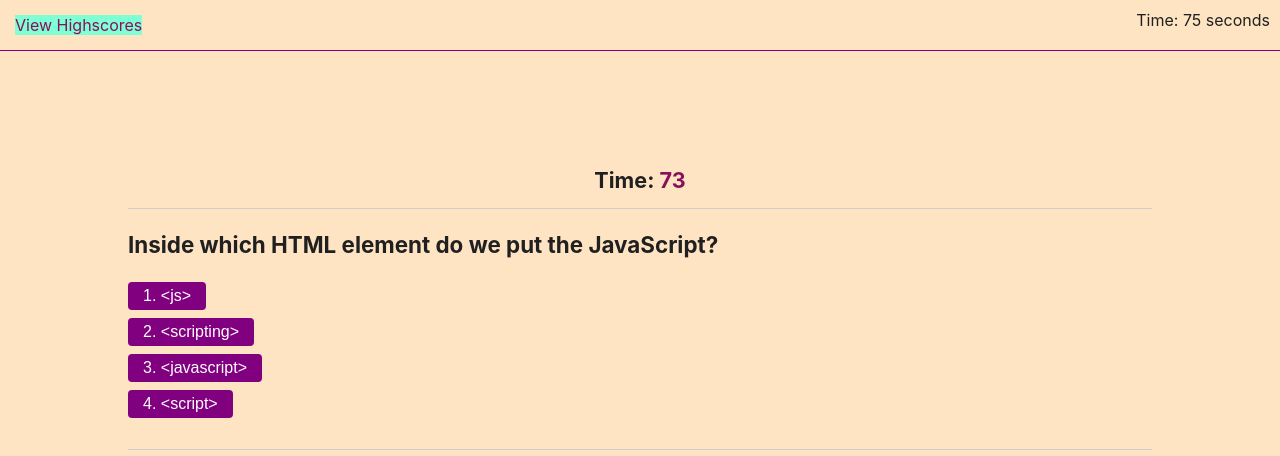
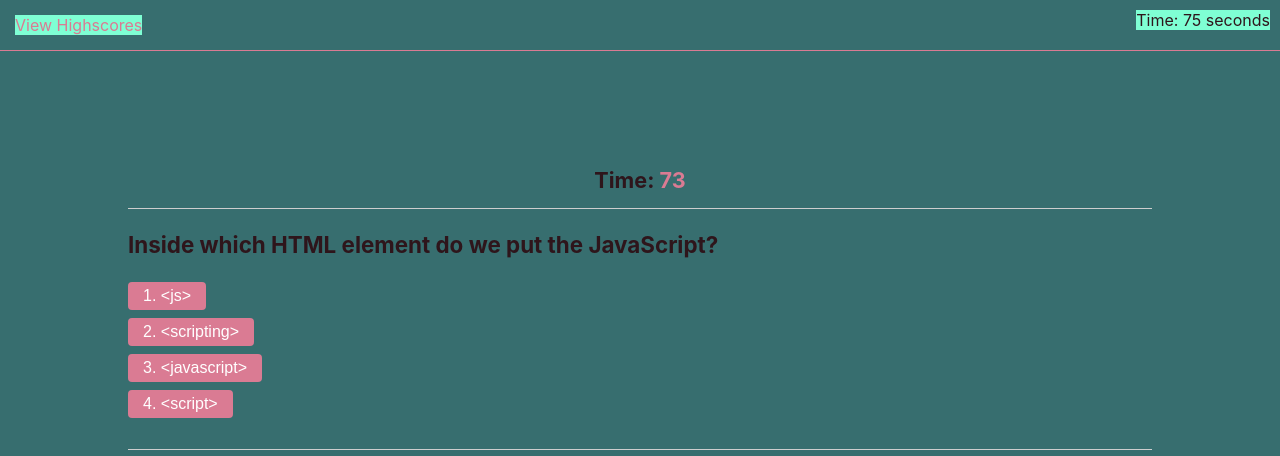
Before and after one commit to BlerandIsm/coding-questionary, a plain HTML site: page index.html in a window 1280 px wide. Both pictures are taken after a click on the button "Start Quiz". Drawn offline with Linux system fonts and the light colour scheme.

Commit message:
final design touches

```diff
--- a/css/style.css
+++ b/css/style.css
@@ -8,8 +8,8 @@ html {
       “Segoe UI”, “Roboto”, “Oxygen”, “Ubuntu”, “Cantarell”,
       “Fira Sans”, “Droid Sans”, “Helvetica Neue”,
       sans-serif;
-    color: #202020;
-    background-color:bisque;
+    color: #2e151b;
+    background-color: #376e6f;;
 
     box-sizing: border-box;
     margin: 0;
@@ -33,7 +33,7 @@ html {
 
   /*Clickable*/
   a {
-    color: #88115b;
+    color: #da7b93;
     text-decoration: none;
     background-color: aquamarine;
 
@@ -43,7 +43,7 @@ html {
   a:hover,
   a:focus,
   a:active {
-    color: #88115b;
+    color: #da7b93;
   }
 
   button,
@@ -55,7 +55,7 @@ html {
     border-radius: 4px;
     border-style: none;
 
-    background-color: purple;
+    background-color: #da7b93;
 
     color: white;
     cursor: pointer;
@@ -71,7 +71,7 @@ html {
   button:hover,
   button:focus,
   button:active{
-    background-color: #88115b;
+    background-color: #da7b93;
     color: white;
   }
 
@@ -87,7 +87,7 @@ html {
   /*****Nav*****/
   nav {
     padding: 15px;
-    border-bottom: 1px solid purple;
+    border-bottom: 1px solid #da7b93;
   }
 
   /*****Sections*****/
@@ -126,7 +126,7 @@ html {
   }
 
   #time-remaining{
-    color: #88115b;
+    color: #da7b93;
   }
 
   #choices {
@@ -144,11 +144,11 @@ html {
   }
 
   #correct {
-   color:  #88115b;
+   color:  #da7b93;
   }
 
   #wrong {
-    color: #E81648;
+    color: #da7b93;
   }
 
   /*gray line before choice status*/
@@ -165,7 +165,7 @@ html {
 
   #score {
     font-weight: bold;
-    color: #88115b;
+    color: #da7b93;
   }
 
   /*form*/
@@ -199,3 +199,6 @@ html {
     right: 10px;
 
   }
+  #restartButton{
+      background-color:aquamarine;
+  }
```
